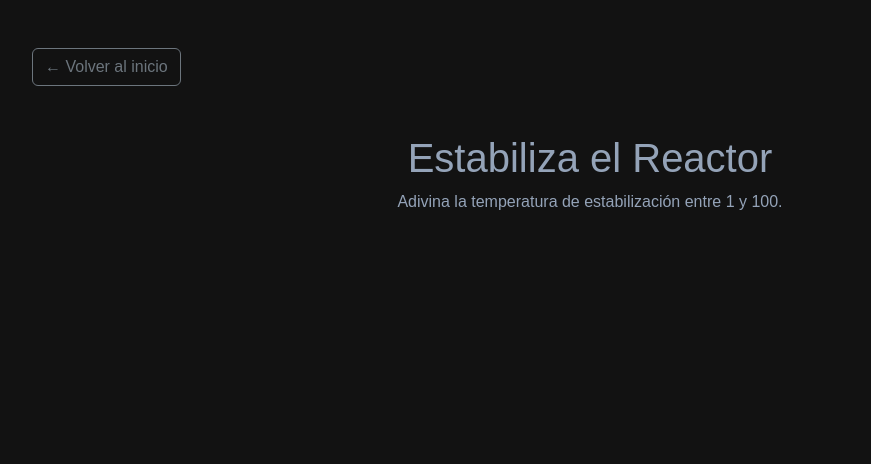
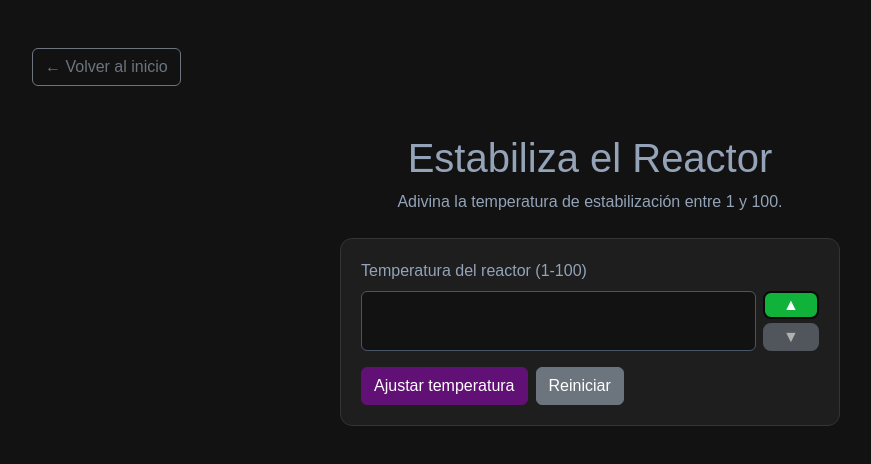
Before and after one commit to Diego-Armanado-Mata/Desarrollo-WEB---E2, a React app in the folder frontend/: page / in a window 1280 px wide. Both pictures are taken after a click on the button "Abrir módulo de temperatura". Shown: the top 464 px of the page, without its empty margins (50-921 px from the left). Built offline with nearby package versions, Linux system fonts and the light colour scheme; the HTML template or start-up script is replaced by a standard one.

Commit message:
feat: juego de adivinar la temperatura implementado con inputGroup personalizado

```diff
--- a/frontend/src/App.css
+++ b/frontend/src/App.css
@@ -28,6 +28,96 @@
   margin-inline: auto;
 }
 
+.reactor-form,
+.reactor-history {
+  padding: 1.25rem;
+  border: 1px solid #343434;
+  border-radius: 12px;
+  background-color: #1e1e1e;
+}
+
+.reactor-form .form-control {
+  color: #e2e8f0;
+  background-color: #121212;
+  border-color: #475569;
+}
+
+.reactor-form .form-control:focus {
+  border-color: #a855f7;
+  box-shadow: 0 0 0 0.2rem rgba(168, 85, 247, 0.2);
+}
+
+.sus-input-group {
+  align-items: stretch;
+  gap: 0.5rem;
+}
+
+.sus-input-group .sus-input {
+  min-width: 0;
+  min-height: 3rem;
+  text-align: center;
+  font-family: monospace;
+  font-size: 1.5rem;
+  font-weight: 700;
+  border-radius: 0.375rem !important;
+  appearance: textfield;
+  -moz-appearance: textfield;
+}
+
+.sus-input-group .sus-input::-webkit-inner-spin-button,
+.sus-input-group .sus-input::-webkit-outer-spin-button {
+  margin: 0;
+  -webkit-appearance: none;
+}
+
+.sus-input-controls {
+  display: flex;
+  flex-direction: column;
+  gap: 0.25rem;
+  width: 3.5rem;
+}
+
+.sus-input-button {
+  flex: 1;
+  padding: 0;
+  color: #fff;
+  font-size: 1rem;
+  font-weight: 700;
+  border: 2px solid #090909;
+  border-radius: 0.5rem;
+}
+
+.sus-input-button-up {
+  background-color: #11b23a;
+}
+
+.sus-input-button-up:hover,
+.sus-input-button-up:focus {
+  background-color: #0d9230;
+}
+
+.sus-input-button-down {
+  background-color: #dc3545;
+}
+
+.sus-input-button-down:hover,
+.sus-input-button-down:focus {
+  background-color: #bb2d3b;
+}
+
+.reactor-button {
+  background-color: #611175;
+  border-color: #611175;
+}
+
+.reactor-message {
+  color: #fbbf24;
+}
+
+.reactor-message.success {
+  color: #4ade80;
+}
+
 .module-card .btn {
   background-color: #611175;
   border-color: #611175;
--- /dev/null
+++ b/frontend/src/componentes/susBtn.jsx
@@ -0,0 +1,48 @@
+import { Button, Input, InputGroup } from 'reactstrap'
+
+function SusBtn({ id, value, onChange, disabled }) {
+  const ajustarTemperatura = (cantidad) => {
+    const valorActual = Number(value) || 0
+    const nuevoValor = Math.min(100, Math.max(1, valorActual + cantidad))
+    onChange(String(nuevoValor))
+  }
+
+  return (
+    <InputGroup className="sus-input-group">
+      <Input
+        id={id}
+        className="sus-input"
+        type="number"
+        min="1"
+        max="100"
+        step="1"
+        value={value}
+        onChange={(event) => onChange(event.target.value)}
+        required
+        disabled={disabled}
+      />
+      <div className="sus-input-controls">
+        <Button
+          className="sus-input-button sus-input-button-up"
+          type="button"
+          aria-label="Aumentar temperatura"
+          onClick={() => ajustarTemperatura(1)}
+          disabled={disabled || Number(value) >= 100}
+        >
+          ▲
+        </Button>
+        <Button
+          className="sus-input-button sus-input-button-down"
+          type="button"
+          aria-label="Disminuir temperatura"
+          onClick={() => ajustarTemperatura(-1)}
+          disabled={disabled || Number(value) <= 1}
+        >
+          ▼
+        </Button>
+      </div>
+    </InputGroup>
+  )
+}
+
+export default SusBtn
--- a/frontend/src/paginas/Reactor.jsx
+++ b/frontend/src/paginas/Reactor.jsx
@@ -1,10 +1,84 @@
 
-import { Container, Button } from 'reactstrap'
+import { useState } from 'react'
+import { Container, Button, Form, FormGroup, Label } from 'reactstrap'
+import SusBtn from '../componentes/susBtn'
 
 function Reactor({ volver }) {
+  const [temperatura, setTemperatura] = useState('')
+  const [historial, setHistorial] = useState([])
+  const [advertencia, setAdvertencia] = useState('')
+  const [estabilizado, setEstabilizado] = useState(false)
+  const [procesando, setProcesando] = useState(false)
+
+  const enviarAjuste = async (event) => {
+    event.preventDefault()
+
+    const intento = Number(temperatura)
+    setHistorial((intentos) => [...intentos, intento])
+    setAdvertencia('')
+    setProcesando(true)
+
+    try {
+      const respuesta = await fetch(
+        `${import.meta.env.VITE_API_URL || 'http://localhost:3000'}/adjust`,
+        {
+          method: 'POST',
+          headers: { 'Content-Type': 'application/json' },
+          body: JSON.stringify({ temperatura: intento })
+        }
+      )
+      const datos = await respuesta.json()
+
+      if (!respuesta.ok) {
+        throw new Error(datos.mensaje || 'No se pudo ajustar la temperatura.')
+      }
+
+      setAdvertencia(datos.mensaje)
+      setEstabilizado(datos.resultado === 'estabilizado')
+    } catch (error) {
+      setAdvertencia(
+        error instanceof Error
+          ? error.message
+          : 'No se pudo conectar con el servidor.'
+      )
+    } finally {
+      setProcesando(false)
+    }
+  }
+
+  const reiniciar = async () => {
+    setProcesando(true)
+    setAdvertencia('')
+
+    try {
+      const respuesta = await fetch(
+        `${import.meta.env.VITE_API_URL || 'http://localhost:3000'}/reboot`,
+        { method: 'POST' }
+      )
+      const datos = await respuesta.json()
+
+      if (!respuesta.ok) {
+        throw new Error(datos.mensaje || 'No se pudo reiniciar el sistema.')
+      }
+
+      setTemperatura('')
+      setHistorial([])
+      setEstabilizado(false)
+      setAdvertencia(datos.mensaje)
+    } catch (error) {
+      setAdvertencia(
+        error instanceof Error
+          ? error.message
+          : 'No se pudo conectar con el servidor.'
+      )
+    } finally {
+      setProcesando(false)
+    }
+  }
+
   return (
     <Container className="py-5">
-      <Button color="secondary" outline onClick={volver}>
+      <Button outline onClick={volver}>
         ← Volver al inicio
       </Button>
 
@@ -15,7 +89,58 @@ function Reactor({ volver }) {
         </p>
 
         <div className="game-area mt-4">
-          {/* Aqui va el juego */}
+          <Form className="reactor-form text-start" onSubmit={enviarAjuste}>
+            <FormGroup>
+              <Label for="temperatura">Temperatura del reactor (1-100)</Label>
+              <SusBtn
+                id="temperatura"
+                value={temperatura}
+                onChange={setTemperatura}
+                disabled={estabilizado || procesando}
+              />
+            </FormGroup>
+
+            <div className="d-flex gap-2">
+              <Button
+                className="reactor-button"
+                type="submit"
+                disabled={estabilizado || procesando}
+              >
+                {procesando ? 'Procesando...' : 'Ajustar temperatura'}
+              </Button>
+              <Button
+                color="secondary"
+                type="button"
+                onClick={reiniciar}
+                disabled={procesando}
+              >
+                Reiniciar
+              </Button>
+            </div>
+          </Form>
+
+          {advertencia && (
+            <p
+              className={`reactor-message mt-4${estabilizado ? ' success' : ''}`}
+              role="status"
+              aria-live="polite"
+            >
+              {advertencia}
+            </p>
+          )}
+
+          {historial.length > 0 && (
+            <section className="reactor-history mt-4 text-start">
+              <h2 className="h5">Historial de temperaturas</h2>
+              <ol className="mb-0">
+                {historial.map((intento, indice) => (
+                  <li key={`${indice}-${intento}`}>
+                    Intento {indice + 1}: {intento} °C
+                  </li>
+                ))}
+              </ol>
+            </section>
+          )}
         </div>
       </section>
     </Container>
```
Also changed, not shown: 1 other file (tests, documents, lock files or other folders).
